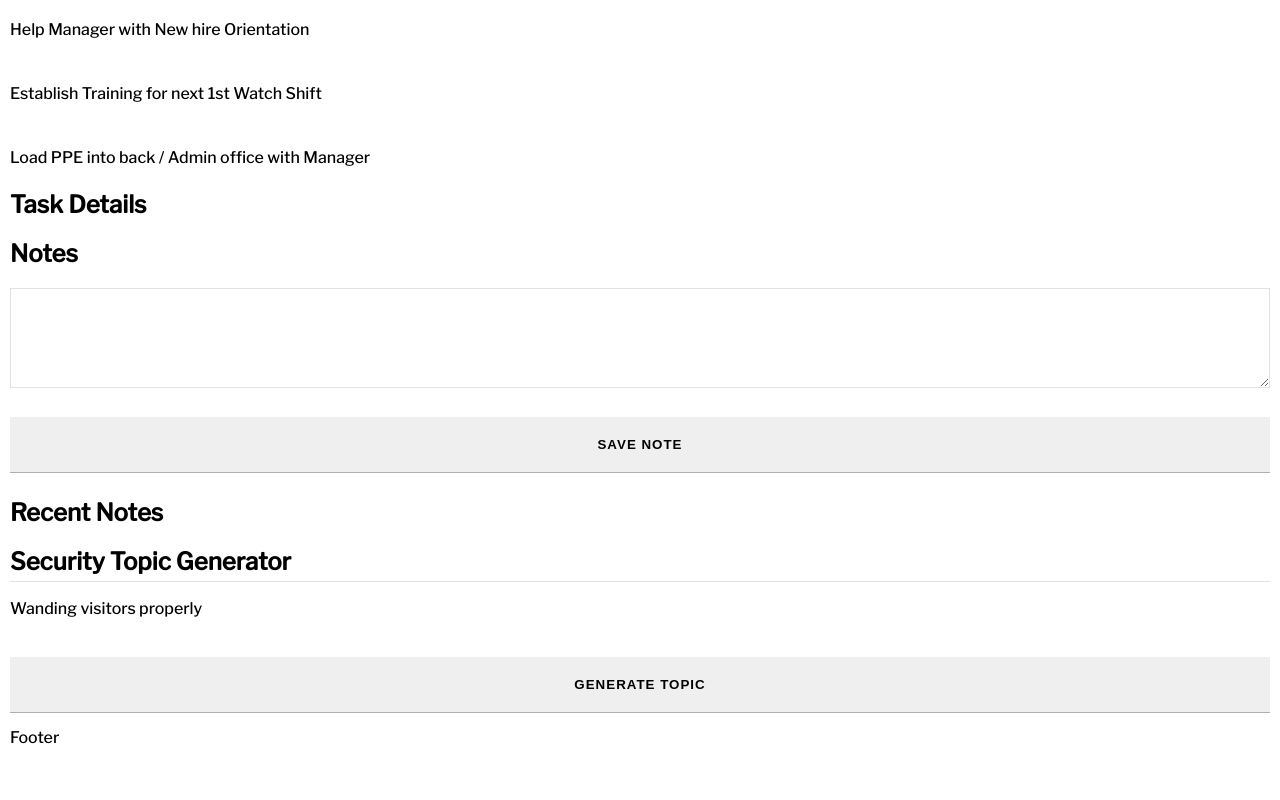
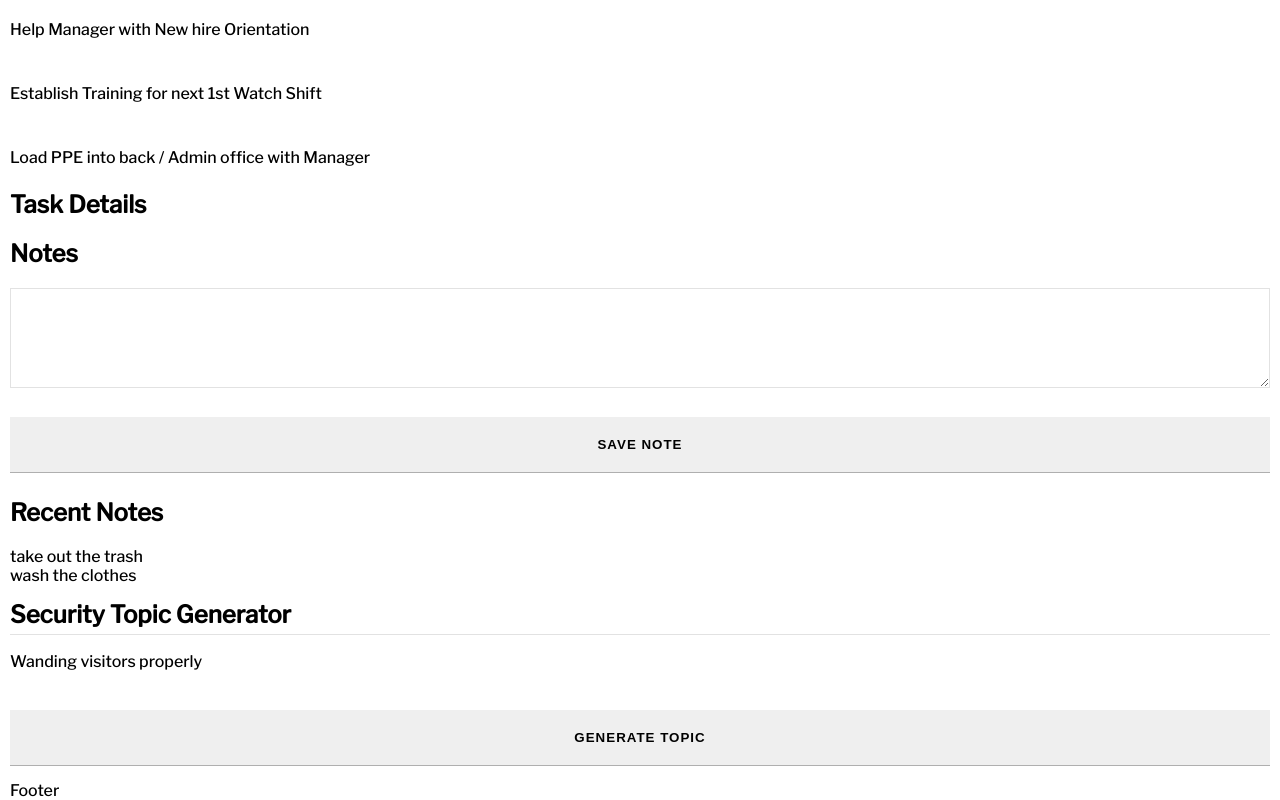
Before and after one commit to chrisvneal/security-soup, a React (Create React App) app: page / in a window 1280 px wide. Shown: the part 954-1754 px from the top of the page. Before the commit the page ends 1701 px from the top, so only its background shows below. Built offline with nearby package versions, Linux system fonts and the light colour scheme.

Commit message:
Create and place array for recent notes

```diff
--- a/src/components/Notes.js
+++ b/src/components/Notes.js
@@ -2,12 +2,13 @@ import React from "react";
 import RecentNotes from "./RecentNotes";
 
 const Notes = () => {
+  const recentNotes = ["take out the trash", "wash the clothes"];
   return (
     <section className="notes">
       <h2>Notes</h2>
       <textarea className="note-space"></textarea>
       <button className="savenote-btn">Save note</button>
-      <RecentNotes />
+      <RecentNotes recentNotes={recentNotes} />
     </section>
   );
 };
--- a/src/components/RecentNotes.js
+++ b/src/components/RecentNotes.js
@@ -1,9 +1,14 @@
 import React from "react";
 
-const RecentNotes = () => {
+const RecentNotes = ({ recentNotes }) => {
+  const mostRecentNotes = recentNotes.map((note) => {
+    return <li>{note}</li>;
+  });
+
   return (
     <div className="recent-notes">
       <h2>Recent Notes</h2>
+      <ul>{mostRecentNotes}</ul>
     </div>
   );
 };
```
